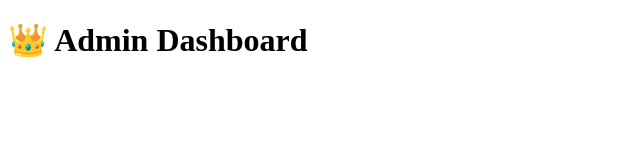
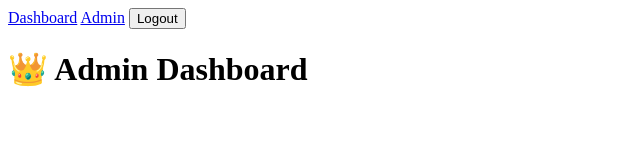
Before and after one commit to stolluka/clipperino, a website: page public/admin.html in a window 1280 px wide. Shown: the whole page, without its empty margins (0-640 px from the left). Drawn offline with Linux system fonts and the light colour scheme; no server answers.

Commit message:
Update admin.html

```diff
--- a/public/admin.html
+++ b/public/admin.html
@@ -4,6 +4,12 @@
   <title>Admin Dashboard</title>
 </head>
 <body>
+
+<nav>
+  <a href="/dashboard.html">Dashboard</a>
+  <a href="/admin.html">Admin</a>
+  <button onclick="logout()">Logout</button>
+</nav>
 
 <h1>👑 Admin Dashboard</h1>
 
@@ -41,6 +47,10 @@ async function removeUser(id) {
   loadUsers();
 }
 
+function logout() {
+  fetch("/logout").then(() => location.href = "/");
+}
+
 loadUsers();
 </script>
 
```
